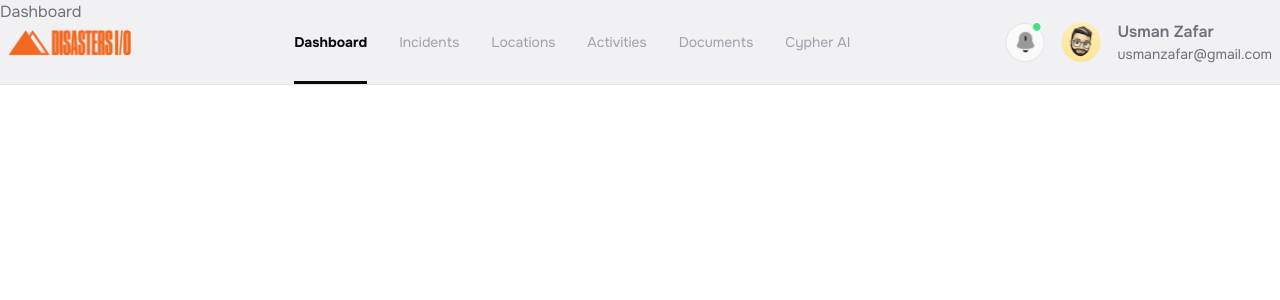
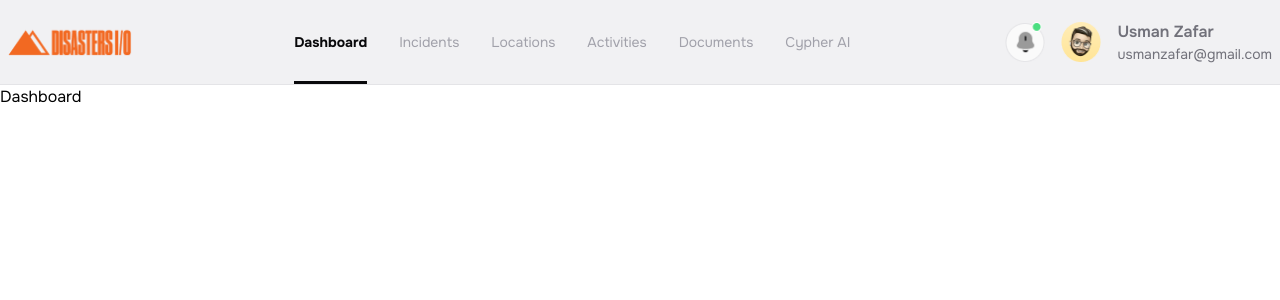
Before and after one commit to AdalOnShow/disasters-io, a React (Vite) app: page / in a window 1280 px wide. Shown: the top 300 px of the page. Built offline with nearby package versions, Linux system fonts and the light colour scheme.

Commit message:
create heading component

```diff
--- a/src/components/common/Header.jsx
+++ b/src/components/common/Header.jsx
@@ -8,8 +8,8 @@ const Header = () => {
 
     const toggleMenu = () => setIsOpen((prevIsOpen) => !prevIsOpen)
     return (
-        <header className="fixed top-0 left-0 right-0 z-50 bg-secondary/50 border-b-[1px] border-secondary py-4 lg:py-0 px-2">
-            <div className="container mx-auto flex justify-between items-center">
+        <header className="z-50 bg-secondary/50 border-b-[1px] border-secondary py-4 lg:py-0 px-2">
+            <div className="container mx-auto flex justify-between items-center max-w-[1268px]">
                 <div className="">
                     <Link to={"/"}>
                         <img src={"../src/assets/nav/logo.png"} alt="" className="max-w-[131px]" />
--- /dev/null
+++ b/src/components/common/Heading.jsx
@@ -0,0 +1,18 @@
+const Heading = ({ children, upTitle, title }) => {
+    return (
+        <section className="bg-secondary/50 py-6 md:py-10 px-2">
+            <div className="container mx-auto max-w-[1268px]">
+                <div className="flex justify-between items-center">
+                    <div>
+                        <p className="text-[10px] md:text-xs text-body">{upTitle}</p>
+                        <h1 className="font-bold text-xl md:text-[26px] text-black leading-[33px]">{title}</h1>
+                    </div>
+                    <div>
+                        {children}
+                    </div>
+                </div>
+            </div>
+        </section>
+    )
+}
+export default Heading
```
